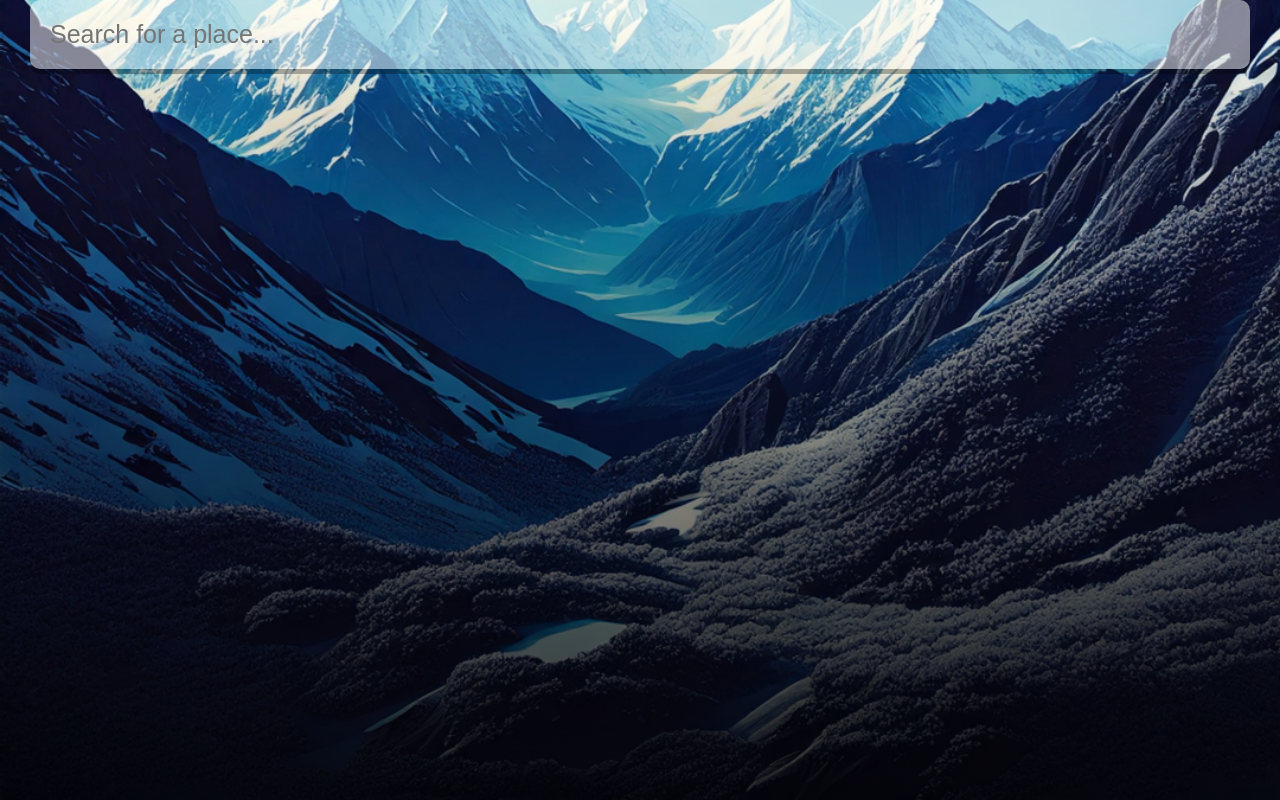
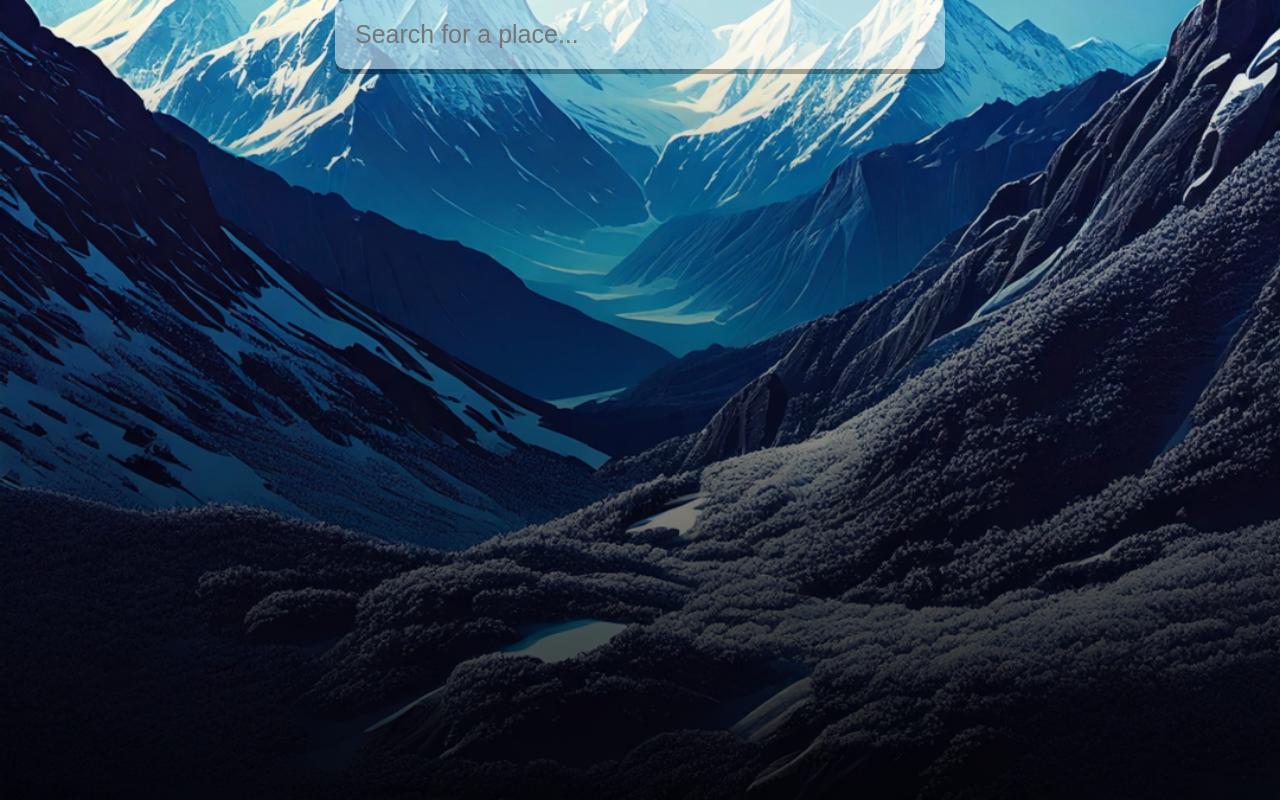
Before and after one commit to Harriet2004/WeatherApp, a React (Create React App) app: page / in a window 1280 px wide. Built offline with nearby package versions, Linux system fonts and the light colour scheme.

Commit message:
Adjusted search bar settings

```diff
--- a/src/index.css
+++ b/src/index.css
@@ -26,8 +26,11 @@ body {
 }
 
 .search-box {
-  width: 100%;
-  margin: 0 0 75px;
+  width: 50%;
+  margin-top: 0px;
+  margin-bottom: 150px;
+  margin-left: auto;
+  margin-right: auto;
 }
 
 .search-box .search-bar {
```
